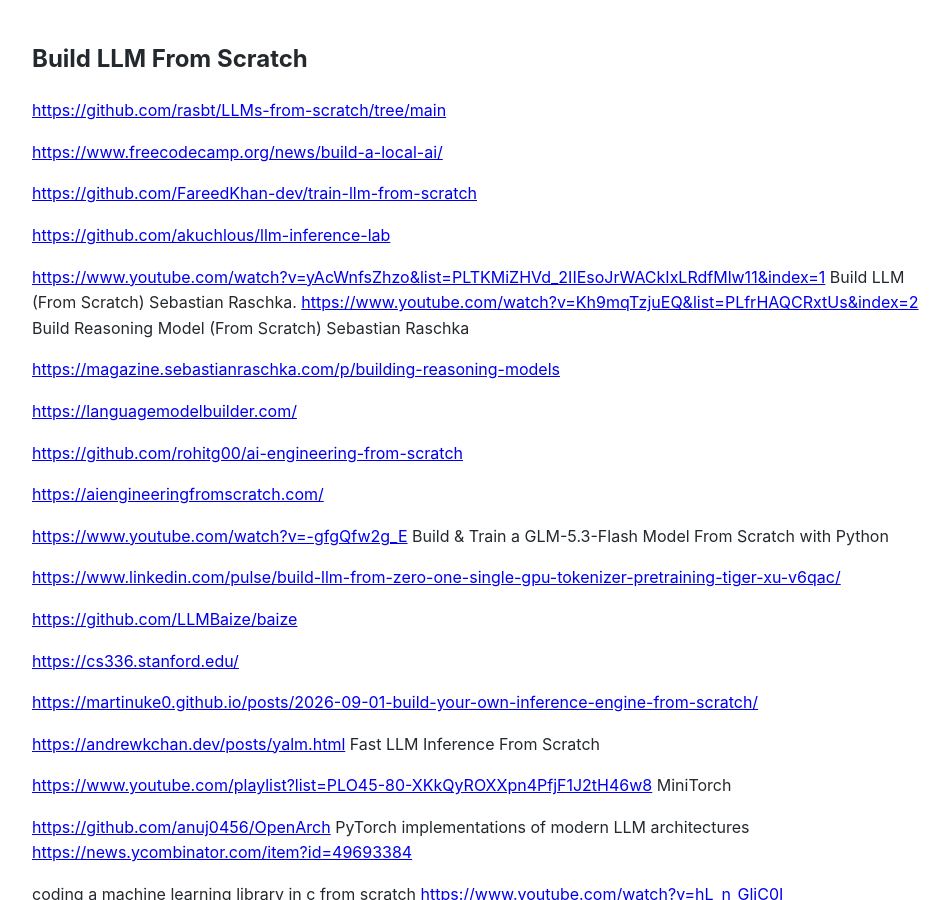
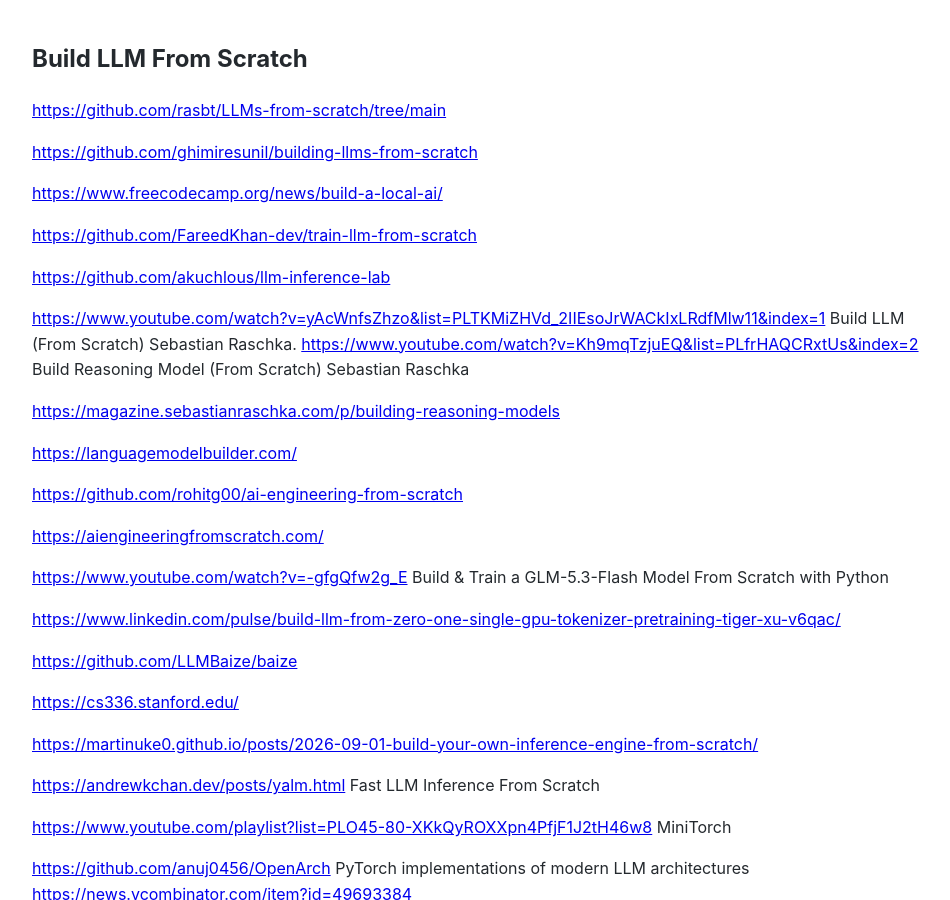
Before and after one commit to Michael-Lubinsky/michael-lubinsky.github.com, a Jekyll site: the page built from ml/from_scratch.md, in a window 1280 px wide and 900 px high. Shown: the whole window, without its empty margins (158-1108 px from the left). Built offline with Jekyll 4.4.1, drawn with Linux system fonts in a browser that asks for light colours; our own code applies the rules of GitHub Pages for plain Markdown files.

Commit message:
Update resources in from_scratch.md
Added additional resources for building LLMs from scratch.

```diff
--- a/ml/from_scratch.md
+++ b/ml/from_scratch.md
@@ -1,6 +1,8 @@
 ## Build LLM From Scratch
 
 <https://github.com/rasbt/LLMs-from-scratch/tree/main>
+
+<https://github.com/ghimiresunil/building-llms-from-scratch>
 
 <https://www.freecodecamp.org/news/build-a-local-ai/>
 
```
